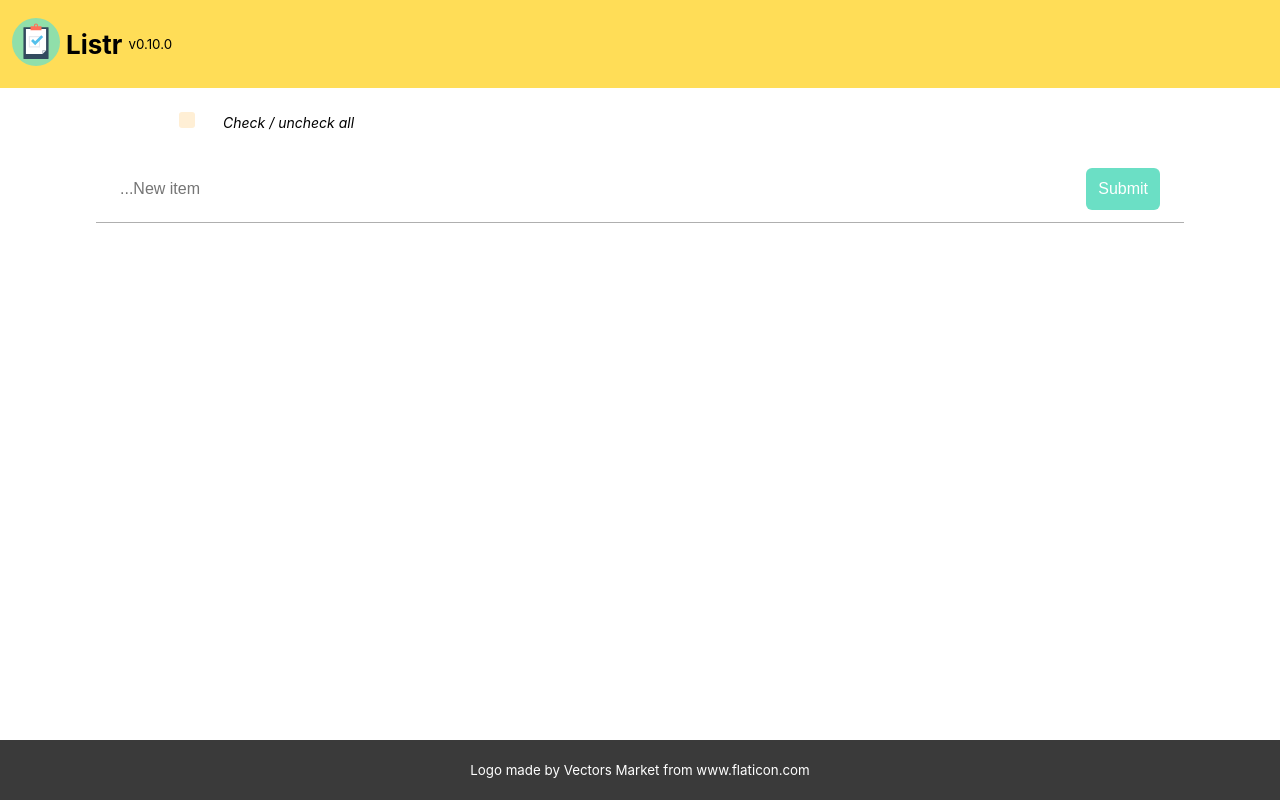
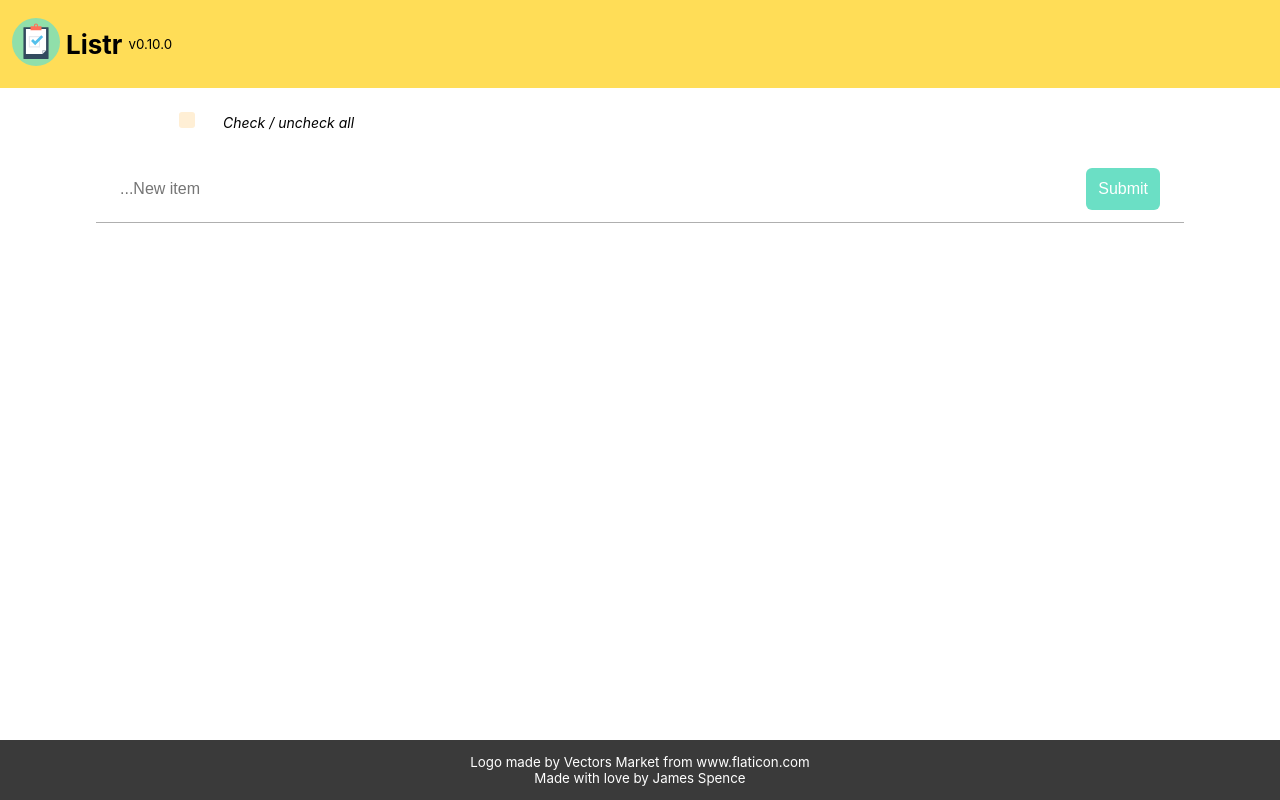
Before and after one commit to jamesaspence/listr, a React (Create React App) app: page / in a window 1280 px wide. Built offline with nearby package versions, Linux system fonts and the light colour scheme.

Commit message:
feat: add author attribution to footer

```diff
--- a/src/react/common/Footer.js
+++ b/src/react/common/Footer.js
@@ -6,6 +6,9 @@ const Footer = () => (
     <small className="Attribution">
       Logo made by <a href="https://www.flaticon.com/authors/vectors-market" className="Attribution__link" title="Vectors Market">Vectors Market</a> from <a href="https://www.flaticon.com/" className="Attribution__link" title="Flaticon"> www.flaticon.com</a>
     </small>
+    <small className="Attribution">
+      Made with love by <a href="https://www.jamesspence.dev/" target="_blank" className="Attribution__link">James Spence</a>
+    </small>
   </footer>
 );
 
--- a/src/react/common/Footer.scss
+++ b/src/react/common/Footer.scss
@@ -3,6 +3,7 @@
 .Footer {
   margin: auto 0 0;
   display: flex;
+  flex-direction: column;
   justify-content: center;
   align-items: center;
   height: $footer-height;
```
